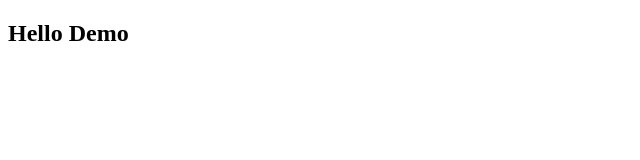
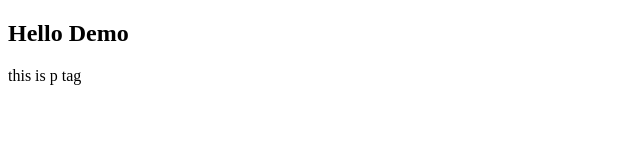
Before and after one commit to kilonzif/fork-demo, a plain HTML site: page index.html in a window 1280 px wide. Shown: the full height of the page, 0-640 px from the left. Drawn offline with Linux system fonts and the light colour scheme.

Commit message:
added a div tag

```diff
--- a/index.html
+++ b/index.html
@@ -7,6 +7,9 @@
     <title>Fork Demo</title>
 </head>
 <body>
-    <h2>Hello Demo</h2>
+    <div class="container">
+        <h2>Hello Demo</h2>
+        <p>this is p tag</p>
+    </div>
 </body>
 </html>
```
